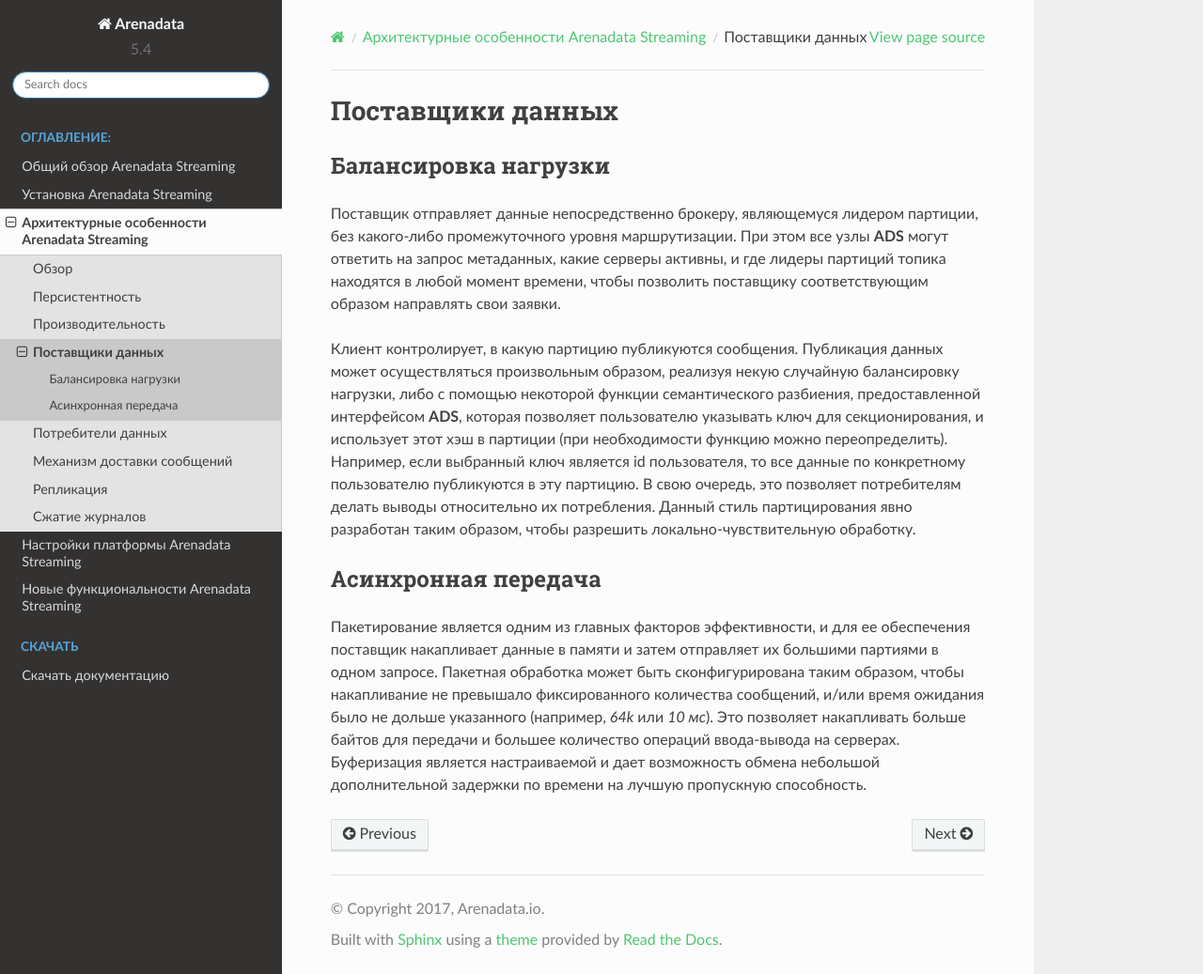
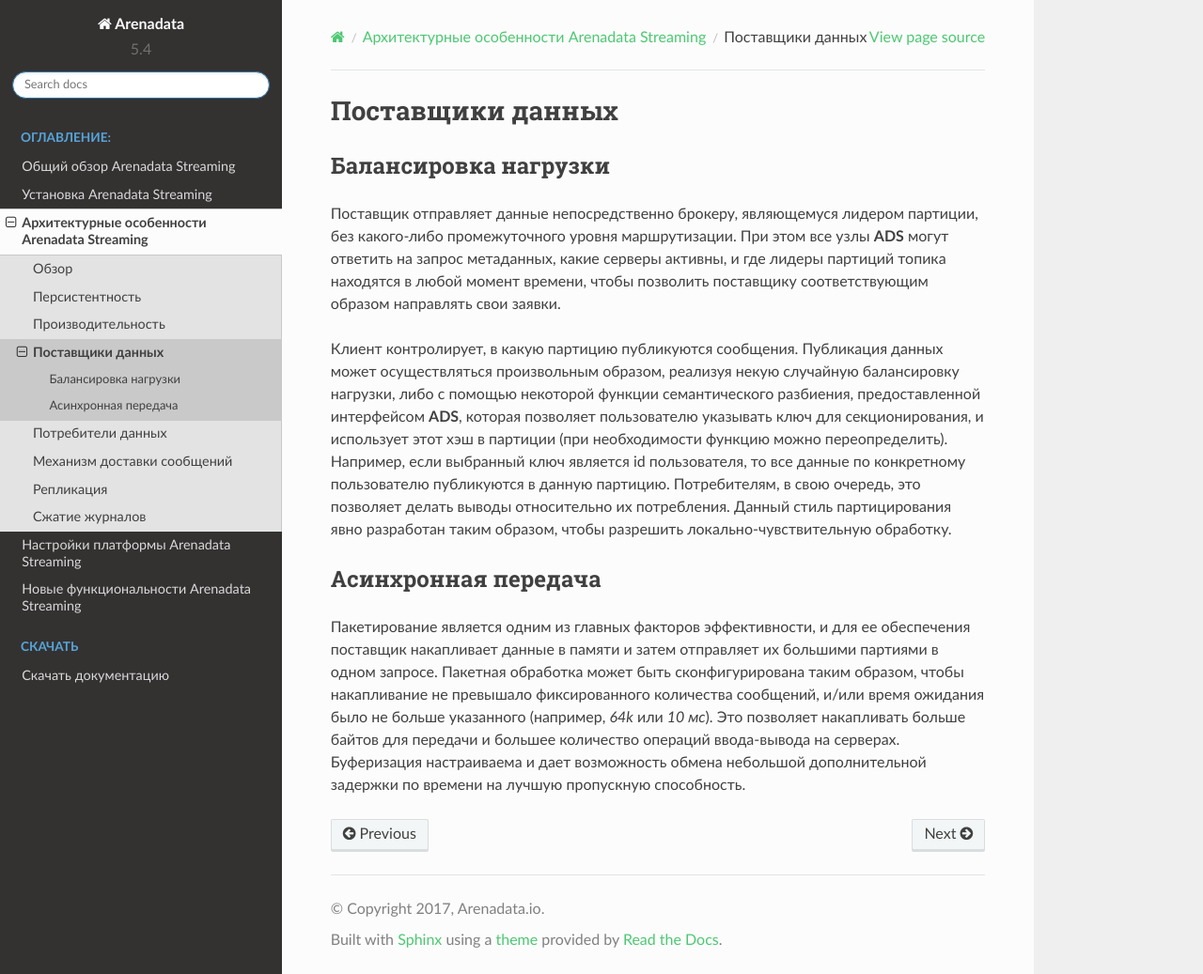
Before and after one commit to arenadata/docs_ads, a Sphinx documentation site: the page built from source/Architecture/producer.rst, in a window 1280 px wide and 1037 px high. Shown: the whole window at 94% size. Built offline with Sphinx 7.4.7 and the Read the Docs theme 2.0.0, drawn with Linux system fonts in a browser that asks for light colours; pages that are not in the unit, such as notebooks, are missing from menus.

Commit message:
Update producer.rst

```diff
--- a/source/Architecture/producer.rst
+++ b/source/Architecture/producer.rst
@@ -6,9 +6,9 @@
 
 Поставщик отправляет данные непосредственно брокеру, являющемуся лидером партиции, без какого-либо промежуточного уровня маршрутизации. При этом все узлы **ADS** могут ответить на запрос метаданных, какие серверы активны, и где лидеры партиций топика находятся в любой момент времени, чтобы позволить поставщику соответствующим образом направлять свои заявки.
 
-Клиент контролирует, в какую партицию публикуются сообщения. Публикация данных может осуществляться произвольным образом, реализуя некую случайную балансировку нагрузки, либо с помощью некоторой функции семантического разбиения, предоставленной интерфейсом **ADS**, которая позволяет пользователю указывать ключ для секционирования, и использует этот хэш в партиции (при необходимости функцию можно переопределить). Например, если выбранный ключ является id пользователя, то все данные по конкретному пользователю публикуются в эту партицию. В свою очередь, это позволяет потребителям делать выводы относительно их потребления. Данный стиль партицирования явно разработан таким образом, чтобы разрешить локально-чувствительную обработку.
+Клиент контролирует, в какую партицию публикуются сообщения. Публикация данных может осуществляться произвольным образом, реализуя некую случайную балансировку нагрузки, либо с помощью некоторой функции семантического разбиения, предоставленной интерфейсом **ADS**, которая позволяет пользователю указывать ключ для секционирования, и использует этот хэш в партиции (при необходимости функцию можно переопределить). Например, если выбранный ключ является id пользователя, то все данные по конкретному пользователю публикуются в данную партицию. Потребителям, в свою очередь, это позволяет делать выводы относительно их потребления. Данный стиль партицирования явно разработан таким образом, чтобы разрешить локально-чувствительную обработку.
 
 Асинхронная передача
 ---------------------
 
-Пакетирование является одним из главных факторов эффективности, и для ее обеспечения поставщик накапливает данные в памяти и затем отправляет их большими партиями в одном запросе. Пакетная обработка может быть сконфигурирована таким образом, чтобы накапливание не превышало фиксированного количества сообщений, и/или время ожидания было не дольше указанного (например, *64k* или *10 мс*). Это позволяет накапливать больше байтов для передачи и большее количество операций ввода-вывода на серверах. Буферизация является настраиваемой и дает возможность обмена небольшой дополнительной задержки по времени на лучшую пропускную способность.
+Пакетирование является одним из главных факторов эффективности, и для ее обеспечения поставщик накапливает данные в памяти и затем отправляет их большими партиями в одном запросе. Пакетная обработка может быть сконфигурирована таким образом, чтобы накапливание не превышало фиксированного количества сообщений, и/или время ожидания было не больше указанного (например, *64k* или *10 мс*). Это позволяет накапливать больше байтов для передачи и большее количество операций ввода-вывода на серверах. Буферизация настраиваема и дает возможность обмена небольшой дополнительной задержки по времени на лучшую пропускную способность.
```
